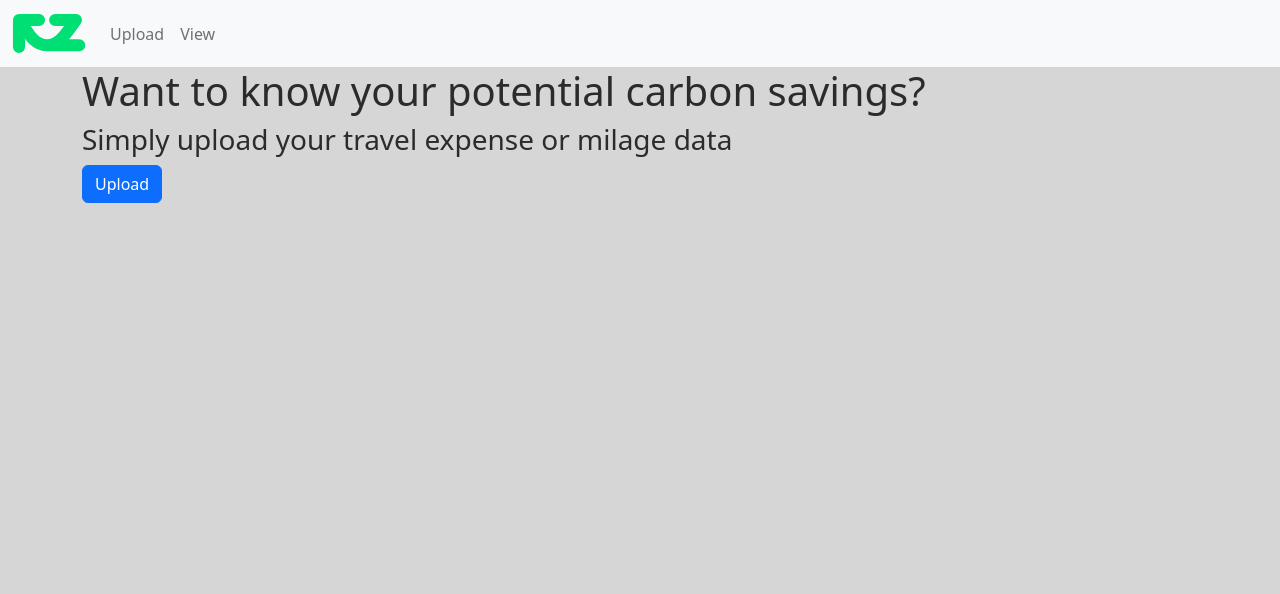
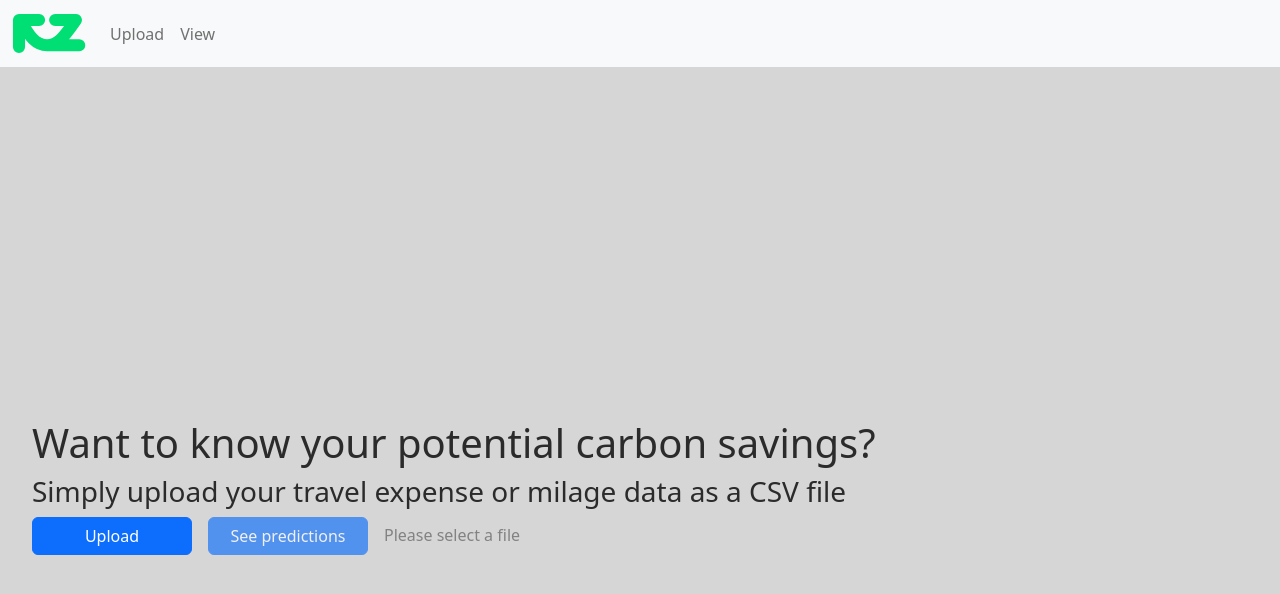
Before and after one commit to philipmortimer/Carbon-Emissions, a React (Create React App) app in the folder frontend/route-zero-enterprise/: page / in a window 1280 px wide. Shown: the top 594 px of the page. Built offline with nearby package versions, Linux system fonts and the light colour scheme.

Commit message:
added file upload logic, yet to implement fetch logic

```diff
--- a/frontend/route-zero-enterprise/src/App.js
+++ b/frontend/route-zero-enterprise/src/App.js
@@ -10,6 +10,7 @@ import {
 import {Home} from "./pages/Home/Home.js";
 import {Graph} from "./pages/Graph/Graph.js";
 import {Hero} from "./components/Hero/Hero.js";
+import {Content} from "./components/Content/Content.js";
 
 //import Button from 'react-bootstrap/Button';
 
@@ -18,11 +19,12 @@ function App() {
     <>
       <Router className="router">
         <Hero/>
-
-        <Routes>
-          <Route path="/" element={<Home/>} />
-          <Route path="/graph" element={<Graph/>}/>
-        </Routes>
+        <Content child={
+                  <Routes>
+                  <Route path="/" element={<Home/>} />
+                  <Route path="/graph" element={<Graph/>}/>
+                </Routes>
+        }></Content>
       </Router>
     </>
   );
--- /dev/null
+++ b/frontend/route-zero-enterprise/src/components/Content/Content.js
@@ -0,0 +1,10 @@
+import React from "react";
+import "./Content.scss";
+
+export const Content = (props) => {
+    return(
+        <div className="content">
+            {props['child']}
+        </div>
+    )
+}
--- /dev/null
+++ b/frontend/route-zero-enterprise/src/components/Content/Content.scss
@@ -0,0 +1,5 @@
+.content{
+    margin: 0 auto;
+    padding: 2rem;
+    max-width: 1300px;
+}
--- a/frontend/route-zero-enterprise/src/components/Hero/Hero.js
+++ b/frontend/route-zero-enterprise/src/components/Hero/Hero.js
@@ -5,6 +5,8 @@ import Nav from "react-bootstrap/Nav";
 import Navbar from "react-bootstrap/Navbar";
 
 import {Logo} from "../Logo/Logo.js";
+
+import "./Hero.scss";
 
 export const Hero = () => {
     return(
--- a/frontend/route-zero-enterprise/src/components/Logo/Logo.js
+++ b/frontend/route-zero-enterprise/src/components/Logo/Logo.js
@@ -1,10 +1,12 @@
 import React from "react";
+
+import "./Logo.scss";
 
 export const Logo = () => {
     return(
         <svg width="74" height="41" viewBox="0 0 74 41" fill="none" xmlns="http://www.w3.org/2000/svg">
-            <path d="M27.0769 7H7V34" stroke="#00DF74" stroke-width="12.0789" stroke-linecap="round" stroke-linejoin="round"/>
-            <path d="M8.79994 7.55385C17.3846 23.8923 24.0307 32.2 35.1076 32.2M35.1076 32.2C44.9384 32.2 50.1999 26.8 63.9076 7H43.1384M35.1076 32.2H67.2307" stroke="#00DF74" stroke-width="12.0789" stroke-linecap="round" stroke-linejoin="round"/>
+            <path d="M27.0769 7H7V34" stroke="#00DF74" strokeWidth="12.0789" strokeLinecap="round" strokeLinejoin="round"/>
+            <path d="M8.79994 7.55385C17.3846 23.8923 24.0307 32.2 35.1076 32.2M35.1076 32.2C44.9384 32.2 50.1999 26.8 63.9076 7H43.1384M35.1076 32.2H67.2307" stroke="#00DF74" strokeWidth="12.0789" strokeLinecap="round" strokeLinejoin="round"/>
         </svg>
     )
 }
--- /dev/null
+++ b/frontend/route-zero-enterprise/src/components/SeePredictions/SeePredictions.js
@@ -0,0 +1,40 @@
+import React, {useEffect, useState} from "react";
+import { Button } from 'react-bootstrap';
+
+import "./SeePredictions.scss";
+
+export const PredictButton = (props) => {
+
+    // const [validity, setValidity] = useState("no_file"); //no upload
+
+    const checkValidity = () => {
+        if(props['file'] !== null){
+            if(props['file'].name.split('.')[1] !== 'csv'){
+                props['setValidity']("invalid_extension");
+            }else{
+                props['setValidity']("valid");
+            }
+        }else{
+            props['setValidity']("no_file");
+        }
+    }
+
+    const getSuggestion = (validity) => {
+        return validity === "valid" ?
+            "CSV file selected"
+        : validity === "invalid_extension" ?
+            "You must select a CSV file"
+        : "Please select a file"
+    }
+
+    useEffect(() => {
+        checkValidity();
+    }, [props['file']]) //refreshes on updates to props['file']
+
+    return(
+        <>
+            {props['validity'] === 'valid' ? <Button>See predictions</Button> : <Button disabled>See predictions</Button>}
+            <p className="suggestion">{getSuggestion(props['validity'])}</p>
+        </>
+    )
+}
--- /dev/null
+++ b/frontend/route-zero-enterprise/src/components/SeePredictions/SeePredictions.scss
@@ -0,0 +1,5 @@
+.suggestion {
+    padding-top: 0.4rem;
+    color: rgb(130, 130, 130);
+    margin: 0;
+}
--- /dev/null
+++ b/frontend/route-zero-enterprise/src/components/Upload/Upload.js
@@ -0,0 +1,35 @@
+import React, {useEffect, useState} from "react";
+import { Button } from 'react-bootstrap';
+
+export const UploadButton = (props) => {
+
+    const [fileInput, setFileInput] = useState(null); //for handling file input
+    const [fileName , setFileName ] = useState(null); //for displaying the file name
+
+    useEffect(() => {
+        setFileInput(document.getElementById("file-input"));
+    }, []);
+
+    const handleClicked = () => { //opens file explorer
+        fileInput.click();
+    }
+
+    const handleUpload = () => { //sets the current file via hoisted setter
+        let f = fileInput.files[0];
+        if(f){
+            setFileName(f.name);
+            console.log(f);
+            props['setFile'](f);
+            // let data = new FormData();
+            // data.append(f.name, f);
+            // console.log(data.get(f.name));
+        }
+    }
+
+    return (
+        <>
+            <input id="file-input" onChange={handleUpload} className="d-none" type="file" />
+            <Button className={`btn-${props['validity'] === 'valid' ? "success" : props['validity'] === 'invalid_extension' ? "danger" : "primary"}`}onClick={handleClicked}>{fileName ? fileName : "Upload" }</Button>
+        </>
+    );
+}
--- a/frontend/route-zero-enterprise/src/pages/Graph/Graph.js
+++ b/frontend/route-zero-enterprise/src/pages/Graph/Graph.js
@@ -1,5 +1,7 @@
 import React, {useEffect} from "react";
 import {Container} from "react-bootstrap";
+
+import "./Graph.scss";
 
 export const Graph = () => {
 
@@ -8,8 +10,6 @@ export const Graph = () => {
     });
 
     return(
-        <Container>
-            <h1>Visualisation</h1>
-        </Container>
+        <h1>Visualisation</h1>
     )
 }
--- a/frontend/route-zero-enterprise/src/pages/Home/Home.js
+++ b/frontend/route-zero-enterprise/src/pages/Home/Home.js
@@ -1,17 +1,33 @@
-import React, {useEffect} from "react";
+import React, {useEffect, useState} from "react";
 import { Button, Row, Col, Container } from 'react-bootstrap';
+
+import { UploadButton } from '../../components/Upload/Upload.js';
+import { PredictButton } from '../../components/SeePredictions/SeePredictions.js';
+
+import "./Home.scss";
 
 export const Home = () => {
 
+    //hoisted from button components to share between them
+    const [file, setFile] = useState(null); //current file
+    const [validity, setValidity] = useState("no_file"); //no upload
+
+
     useEffect(() => {
         document.title = "Upload Travel Data | RouteZero"
-    });
+    }, []);
+
 
     return(
-        <div className="container">
-            <h1>Want to know your potential carbon savings?</h1>
-            <h3>Simply upload your travel expense or milage data</h3>
-            <Button>Upload</Button>
+        <div className="centre-grid">
+            <div className="custom-container">
+                <h1>Want to know your potential carbon savings?</h1>
+                <h3>Simply upload your travel expense or milage data as a CSV file</h3>
+                <div className="buttons">
+                    <UploadButton setFile={setFile} validity={validity}/>
+                    <PredictButton file={file} validity={validity} setValidity={setValidity}/>
+                </div>
+            </div>
         </div>
     );
 }
--- a/frontend/route-zero-enterprise/src/pages/Home/Home.scss
+++ b/frontend/route-zero-enterprise/src/pages/Home/Home.scss
@@ -1,12 +1,10 @@
-@mixin make-container($padding-x: $container-padding-x){
-    margin-top: 4rem;
-    width: 100%;
-    padding-right: $padding-x;
-    padding-left: $padding-x;
-    margin-right: auto;
-    margin-left: auto;
+.custom-container{
+    margin-top: 20rem;
+    //padding: 0 4rem 0 4rem;
 }
 
-.custom-container{
-    @include make-container();
+.buttons{
+    display: grid;
+    grid-template-columns: 10rem 10rem 20rem;
+    gap: 1rem;
 }
```
